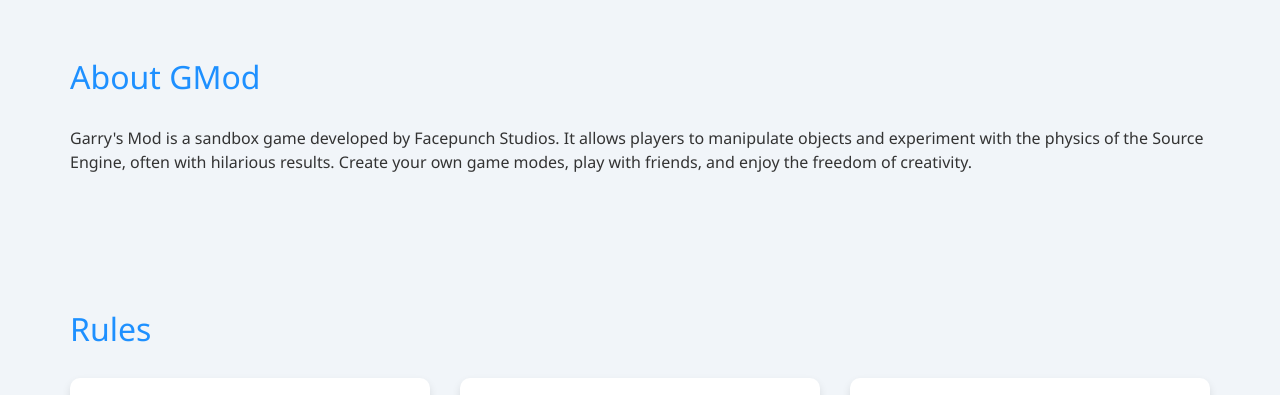
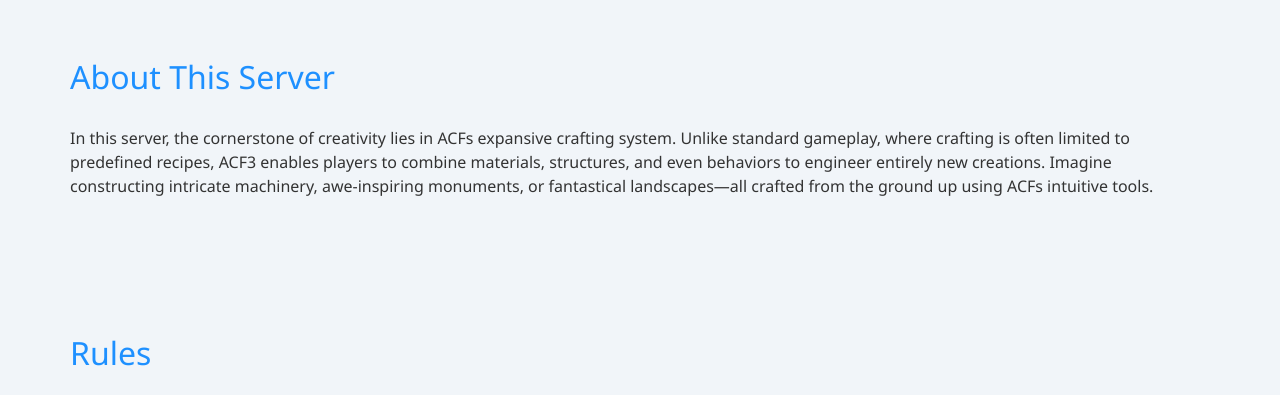
Before and after one commit to nocturnesbk/NocturnesBK, a plain HTML site: page index.html in a window 1280 px wide. Shown: the part 670-1065 px from the top of the page. Drawn offline with nearby package versions, Linux system fonts and the light colour scheme.

Commit message:
initalcommit

```diff
--- a/index.html
+++ b/index.html
@@ -157,10 +157,12 @@
     </div>
 
     <div class="container content-section">
-        <h2>About GMod</h2>
-        <p>Garry's Mod is a sandbox game developed by Facepunch Studios. It allows players to manipulate objects and
-            experiment with the physics of the Source Engine, often with hilarious results. Create your own game modes,
-            play with friends, and enjoy the freedom of creativity.</p>
+        <h2>About This Server</h2>
+        <p>In this server, the cornerstone of creativity lies in ACFs expansive crafting system. Unlike standard
+            gameplay, where crafting is often limited to predefined recipes, ACF3 enables players to combine materials,
+            structures, and even behaviors to engineer entirely new creations. Imagine constructing intricate machinery,
+            awe-inspiring monuments, or fantastical landscapes—all crafted from the ground up using ACFs intuitive
+            tools.</p>
     </div>
 
     <div class="container content-section" id="rules-section">
```
